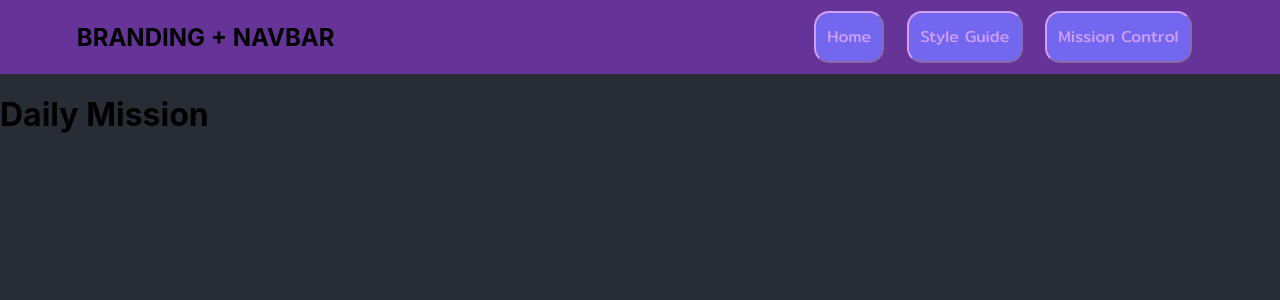
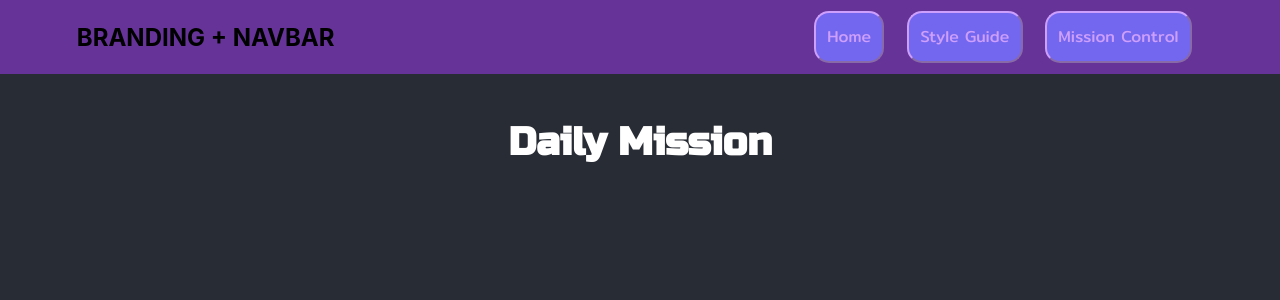
Before and after one commit to kiddo-capstone/kiddo-frontend, a React (Create React App) app: page /daily-mission in a window 1280 px wide. Shown: the top 300 px of the page. Built offline with nearby package versions, Linux system fonts and the light colour scheme.

Commit message:
center title

```diff
--- a/src/modules/views/DailyMission.jsx
+++ b/src/modules/views/DailyMission.jsx
@@ -1,7 +1,14 @@
+import PageContainer from "../../ui/containers/PageContainer";
+import TitleContainer from "../../ui/containers/TitleContainer";
+
 const DailyMission = () => {
   return (
-    <h1>Daily Mission</h1>
-  )
-}
+    <PageContainer>
+      <TitleContainer>
+        <h1>Daily Mission</h1>
+      </TitleContainer>
+    </PageContainer>
+  );
+};
 
 export default DailyMission;
--- a/src/modules/views/StyleSample.jsx
+++ b/src/modules/views/StyleSample.jsx
@@ -2,6 +2,7 @@ import React, { useContext } from "react";
 import AppContext from "../app/AppContext";
 import Button from "../../ui/button/Button";
 import PageContainer from "../../ui/containers/PageContainer";
+import TitleContainer from "../../ui/containers/TitleContainer";
 
 const StyleSample = props => {
   const [state, dispatch] = useContext(AppContext);
@@ -9,6 +10,9 @@ const StyleSample = props => {
 
   return (
     <PageContainer>
+      <TitleContainer>
+        <h1>Style Guide</h1>
+      </TitleContainer>
       <div style={{ display: "flex", justifyContent: 'space-evenly' }}>
         <div style={{ display:'flex', flexDirection:'column' }}>
           <h1 style={{ color: colors.green, fontFamily: fonts.primary }}>
```
